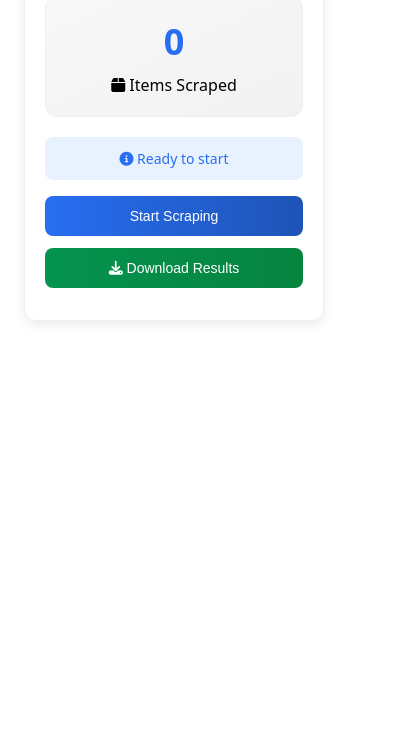
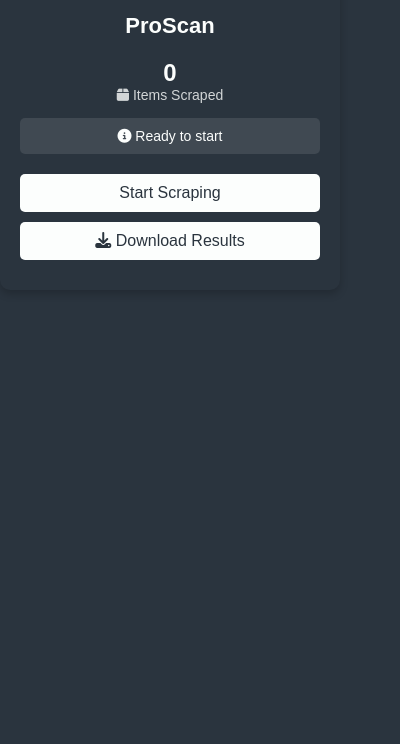
Before and after one commit to EnesYilmazcode/AmazonSellerScraper, a browser extension: page popup.html in a window 400 px wide. Shown: the part 100-844 px from the top of the page. Drawn offline with Linux system fonts and the light colour scheme.

Commit message:
made ui a lot simpler

```diff
--- a/popup.css
+++ b/popup.css
@@ -1,167 +1,75 @@
-/* Global Design System */
-:root {
-    --bg-primary: #2A343E;
-    --bg-secondary: #1E282F;
-    --text-primary: #FFFEEB;
-    --accent-color: #F4A259;
-    --accent-hover: #F6B37E;
+body {
+    background-color: #2a343e;
+    color: #fcfefd;
+    font-family: Arial, sans-serif;
+    text-align: center;
+    margin: 0;
+    padding: 0;
 }
 
-/* Reset and Base Styles */
-* {
-    box-sizing: border-box;
-    margin: 0;
-    padding: 0;
-    transition: all 0.3s ease;
+.card {
+    width: 300px;
+    padding: 20px;
+    border-radius: 10px;
+    background-color: #2a343e;
+    box-shadow: 0 4px 8px rgba(0, 0, 0, 0.2);
 }
 
-body {
-    width: 350px; /* Slightly wider for better readability */
-    font-family: 'Inter', system-ui, -apple-system, sans-serif;
-    background-color: var(--bg-primary);
-    color: var(--text-primary);
-    line-height: 1.6;
+.logo {
+    width: 64px;
+    margin-bottom: 10px;
 }
 
-/* Card Container */
-.card {
-    background-color: var(--bg-secondary);
-    border-radius: 16px;
-    padding: 24px;
-    box-shadow: 0 8px 24px rgba(0,0,0,0.2);
-    margin: 12px;
+h1 {
+    font-size: 22px;
+    margin-bottom: 20px;
 }
 
-/* Heading Styles */
-h1 {
-    font-size: 22px;
-    margin-bottom: 24px;
+.metric {
     display: flex;
+    flex-direction: column;
     align-items: center;
-    gap: 12px;
-    color: var(--text-primary);
-}
-
-h1 i {
-    color: var(--accent-color);
-}
-
-/* Metric Styles */
-.metric {
-    background-color: var(--bg-primary);
-    border-radius: 12px;
-    padding: 20px;
-    text-align: center;
-    margin-bottom: 20px;
-    border: 1px solid rgba(255,255,255,0.1);
+    margin-bottom: 15px;
 }
 
 .metric-value {
-    font-size: 40px;
-    font-weight: 700;
-    color: var(--accent-color);
-    margin-bottom: 8px;
+    font-size: 24px;
+    font-weight: bold;
 }
 
 .metric-label {
     font-size: 14px;
-    color: var(--text-primary);
-    opacity: 0.7;
-    display: flex;
-    align-items: center;
-    justify-content: center;
-    gap: 8px;
+    opacity: 0.8;
 }
 
-/* Status Indicator */
 .status {
-    background-color: rgba(244, 162, 89, 0.1);
-    color: var(--accent-color);
-    text-align: center;
-    padding: 12px;
-    border-radius: 8px;
-    margin-bottom: 16px;
-    display: flex;
-    align-items: center;
-    justify-content: center;
-    gap: 10px;
+    font-size: 14px;
+    margin-bottom: 20px;
+    padding: 10px;
+    background: rgba(255, 255, 255, 0.1);
+    border-radius: 5px;
 }
 
-/* Button Styles */
-.btn {
+.primary-button, .download-button {
     width: 100%;
-    padding: 14px;
+    padding: 10px;
     border: none;
-    border-radius: 10px;
-    font-size: 15px;
-    font-weight: 600;
+    border-radius: 5px;
+    font-size: 16px;
     cursor: pointer;
-    display: flex;
-    align-items: center;
-    justify-content: center;
-    gap: 10px;
-    color: var(--bg-primary);
-    background-color: var(--accent-color);
-    margin-bottom: 12px;
+    margin-bottom: 10px;
 }
 
-.btn:hover {
-    background-color: var(--accent-hover);
-    transform: translateY(-2px);
+.primary-button {
+    background: #fcfefd;
+    color: #2a343e;
 }
 
-.btn:active {
-    transform: translateY(1px);
+.download-button {
+    background: #fcfefd;
+    color: #2a343e;
 }
 
-.btn-download {
-    background-color: transparent;
-    border: 2px solid var(--accent-color);
-    color: var(--accent-color);
+.hidden {
+    display: none;
 }
-
-.btn-download:hover {
-    background-color: rgba(244, 162, 89, 0.1);
-}
-
-.btn:disabled {
-    opacity: 0.6;
-    cursor: not-allowed;
-    transform: none;
-}
-
-.btn-download:disabled {
-    background-color: rgba(244, 162, 89, 0.1);
-    color: var(--accent-color);
-}
-
-.fa-spinner {
-    animation: spin 1s linear infinite;
-}
-
-@keyframes spin {
-    0% { transform: rotate(0deg); }
-    100% { transform: rotate(360deg); }
-}
-
-/* Utility Classes */
-.hidden {
-    display: none !important;
-}
-
-/* Icons */
-i {
-    color: var(--text-primary);
-}
-
-/* Add this to your existing CSS */
-#dataTable {
-    width: 100%;
-    border-collapse: collapse;
-}
-
-#dataTable th, #dataTable td {
-    border: 1px solid #ccc;
-    padding: 5px;
-    text-align: left;
-}
--- a/popup.html
+++ b/popup.html
@@ -2,94 +2,13 @@
 <html>
 <head>
     <link rel="stylesheet" href="https://cdnjs.cloudflare.com/ajax/libs/font-awesome/6.5.1/css/all.min.css">
-    <style>
-        body {
-            width: 300px;
-            padding: 24px;
-            font-family: system-ui, -apple-system, sans-serif;
-            margin: 0;
-            background: #FFFFFF;
-        }
-
-        .card {
-            border-radius: 12px;
-            padding: 20px;
-            box-shadow: 0 4px 12px rgba(0,0,0,0.08);
-            border: 1px solid #eee;
-        }
-
-        h1 {
-            font-size: 20px;
-            margin: 0 0 24px 0;
-            color: #1F1F1F;
-            display: flex;
-            align-items: center;
-            gap: 8px;
-        }
-
-        .metric {
-            background: linear-gradient(to bottom right, #F8F8F8, #F2F2F2);
-            padding: 20px;
-            border-radius: 12px;
-            text-align: center;
-            margin-bottom: 20px;
-            border: 1px solid #eee;
-            transition: all 0.3s;
-        }
-
-        .metric:hover {
-            transform: translateY(-2px);
-            box-shadow: 0 4px 12px rgba(0,0,0,0.05);
-        }
-
-        .metric-value {
-            font-size: 36px;
-            font-weight: 600;
-            color: #276EF1;
-            margin-bottom: 8px;
-        }
-
-        .status {
-            text-align: center;
-            margin: 16px 0;
-            padding: 12px;
-            border-radius: 8px;
-            background: #E8F2FF;
-            color: #276EF1;
-            font-size: 14px;
-        }
-
-        button {
-            width: 100%;
-            padding: 12px;
-            border: none;
-            border-radius: 8px;
-            font-size: 14px;
-            font-weight: 500;
-            cursor: pointer;
-            transition: all 0.2s;
-            margin-bottom: 12px;
-        }
-
-        .primary-button {
-            background: linear-gradient(to right, #276EF1, #1E54B7);
-            color: white;
-        }
-
-        .download-button {
-            background: linear-gradient(to right, #05944F, #05833F);
-            color: white;
-        }
-
-        .hidden {
-            display: none;
-        }
-    </style>
+    <link rel="stylesheet" href="popup.css">
     <script src="libs/xlsx.full.min.js"></script>
 </head>
 <body>
     <div class="card">
-        <h1><i class="fas fa-shopping-cart"></i> Amazon Scraper</h1>
+        <img src="icon128.png" alt="ProScan Logo" class="logo">
+        <h1>ProScan</h1>
 
         <div class="metric">
             <div class="metric-value" id="itemCount">0</div>
```
